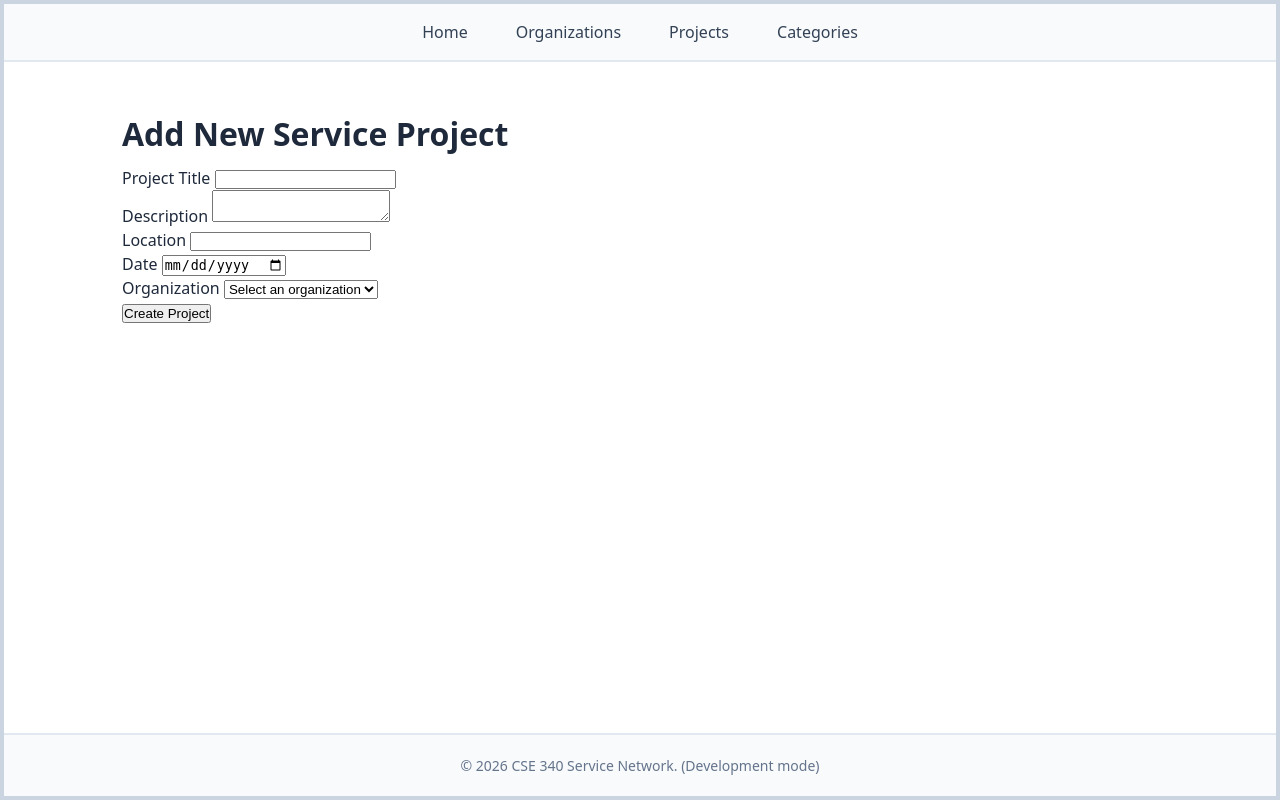
After one commit to Zaanian/cse340-course-repo, a Node server app: page /new-project in a window 1280 px wide. The commit adds this page. Run offline with Node 20, Linux system fonts and the light colour scheme; data that the repository does not hold is empty.

Commit message:
insert new service projects done

```diff
--- a/src/controller/projects.js
+++ b/src/controller/projects.js
@@ -1,6 +1,7 @@
-import { getProjectDetails } from '../models/projects.js';
-import { getUpcomingServiceProjects } from '../models/projects.js';
+import { getUpcomingServiceProjects, getProjectDetails, createProject } from '../models/projects.js';
 import { getCategoriesByProjectId } from '../models/categories.js';
+import { getAllOrganizations } from '../models/organizations.js'
+import { body, validationResult } from 'express-validator';
 
 
 const NUMBER_OF_UPCOMING_PROJECTS = 5;
@@ -20,5 +21,59 @@ const showProjectDetailsPage = async (req, res) => {
 
     res.render('project', { title, projectDetails, categories });
 }
+const showNewProjectForm = async (req, res) => {
+    const organizations = await getAllOrganizations();
+    const title = 'Add New Service Project';
 
-export { showProjectsPage, showProjectDetailsPage }
+    res.render('new-project', { title, organizations });
+}
+
+const processNewProjectForm = async (req, res) => {
+    // Extract form data from req.body
+    const { title, description, location, date, organizationId } = req.body;
+    // Check for validation errors
+    const errors = validationResult(req);
+    if (!errors.isEmpty()) {
+        // Loop through validation errors and flash them
+        errors.array().forEach((error) => {
+            req.flash('error', error.msg);
+        });
+
+        // Redirect back to the new project form
+        return res.redirect('/new-project');
+    }
+    try {
+        // Create the new project in the database
+        const newProjectId = await createProject(title, description, location, date, organizationId);
+
+        req.flash('success', 'New service project created successfully!');
+        res.redirect(`/project/${newProjectId}`);
+    } catch (error) {
+        console.error('Error creating new project:', error);
+        req.flash('error', 'There was an error creating the service project.');
+        res.redirect('/new-project');
+    }
+}
+
+const projectValidation = [
+    body('title')
+        .trim()
+        .notEmpty().withMessage('Title is required')
+        .isLength({ min: 3, max: 200 }).withMessage('Title must be between 3 and 200 characters'),
+    body('description')
+        .trim()
+        .notEmpty().withMessage('Description is required')
+        .isLength({ max: 1000 }).withMessage('Description must be less than 1000 characters'),
+    body('location')
+        .trim()
+        .notEmpty().withMessage('Location is required')
+        .isLength({ max: 200 }).withMessage('Location must be less than 200 characters'),
+    body('date')
+        .notEmpty().withMessage('Date is required')
+        .isISO8601().withMessage('Date must be a valid date format'),
+    body('organizationId')
+        .notEmpty().withMessage('Organization is required')
+        .isInt().withMessage('Organization must be a valid integer')
+];
+
+export { showProjectsPage, showProjectDetailsPage, showNewProjectForm, processNewProjectForm, projectValidation }
--- /dev/null
+++ b/src/views/new-project.ejs
@@ -0,0 +1,43 @@
+<%- include('partials/header') %>
+    <main>
+        <h1>
+            <%= title %>
+        </h1>
+
+        <form action="/new-project" method="POST">
+            <div class="form-group">
+                <label for="title">Project Title</label>
+                <input type="text" id="title" name="title" maxlength="150" required />
+            </div>
+
+            <div class="form-group">
+                <label for="description">Description</label>
+                <textarea id="description" name="description" maxlength="500" required></textarea>
+            </div>
+
+            <div class="form-group">
+                <label for="location">Location</label>
+                <input type="text" id="location" name="location" maxlength="255" required />
+            </div>
+
+            <div class="form-group">
+                <label for="date">Date</label>
+                <input type="date" id="date" name="date" required />
+            </div>
+
+            <div class="form-group">
+                <label for="organizationId">Organization</label>
+                <select id="organizationId" name="organizationId" required>
+                    <option value="">Select an organization</option>
+                    <% organizations.forEach(org=> { %>
+                        <option value="<%= org.organization_id %>">
+                            <%= org.name %>
+                        </option>
+                        <% }); %>
+                </select>
+            </div>
+
+            <button type="submit">Create Project</button>
+
+    </main>
+    <%- include('partials/footer') %>
--- a/src/views/projects.ejs
+++ b/src/views/projects.ejs
@@ -26,5 +26,6 @@
                 <% }); %>
 
         </ul>
+        <p><a href="/new-project">Add a New Service Project</a></p>
     </main>
     <%- include('partials/footer') %>
```
Also changed, not shown: src/models/projects.js (+20 -1 lines), src/routes.js (+9 -1 lines).
